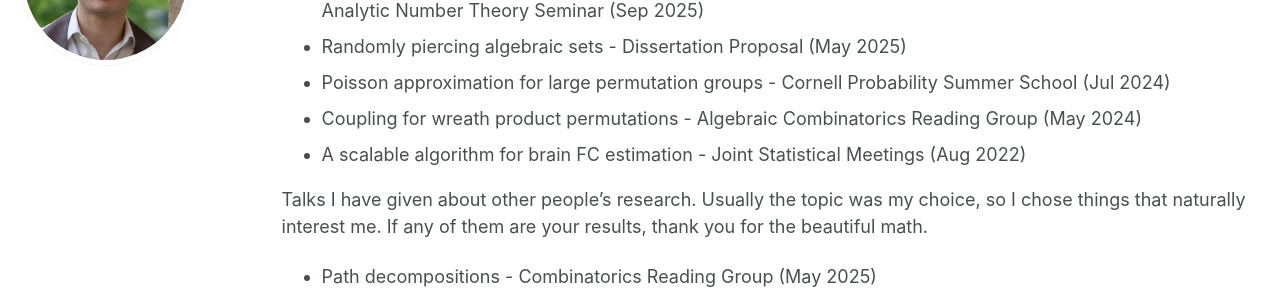
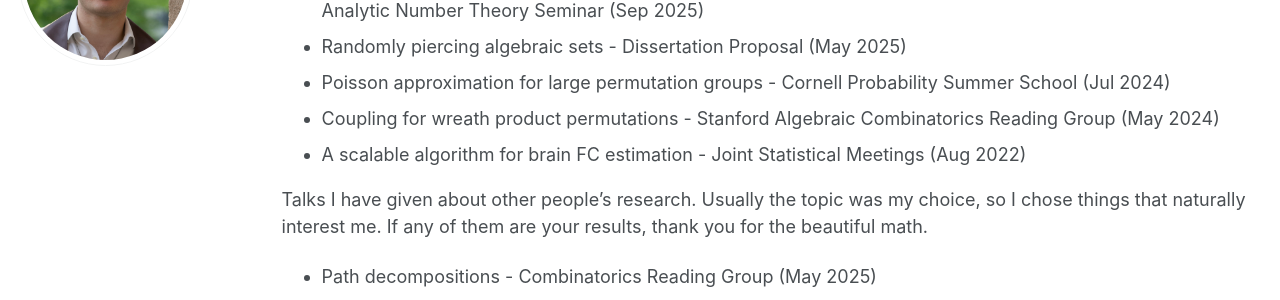
Before and after one commit to njtung/njtung.github.io, a Jekyll site: the page built from _pages/talks.md, in a window 1280 px wide and 1329 px high. Shown: the part 226-526 px from the top of the window. Built offline with Jekyll 4.4.1, drawn with Linux system fonts in a browser that asks for light colours; a script that is not in the unit is left out.

Commit message:
Update talks.md

```diff
--- a/_pages/talks.md
+++ b/_pages/talks.md
@@ -10,7 +10,7 @@ Talks I have given about my own research.
 * A new lower bound for Szemerédi's theorem with random differences in finite fields - Stanford Student Analytic Number Theory Seminar (Sep 2025)
 * Randomly piercing algebraic sets - Dissertation Proposal (May 2025)
 * Poisson approximation for large permutation groups - Cornell Probability Summer School (Jul 2024)
-* Coupling for wreath product permutations - Algebraic Combinatorics Reading Group (May 2024)
+* Coupling for wreath product permutations - Stanford Algebraic Combinatorics Reading Group (May 2024)
 * A scalable algorithm for brain FC estimation - Joint Statistical Meetings (Aug 2022)
 
 Talks I have given about other people's research. Usually the topic was my choice, so I chose things that naturally interest me. If any of them are your results, thank you for the beautiful math.
```
